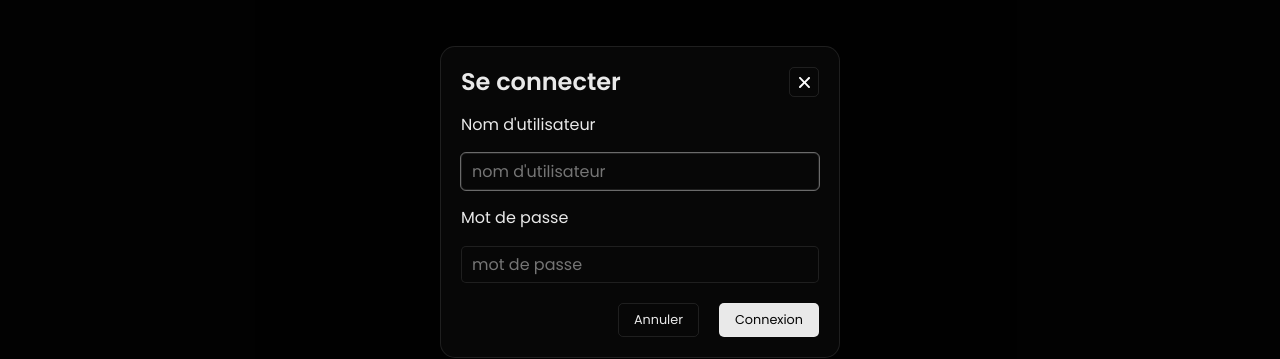
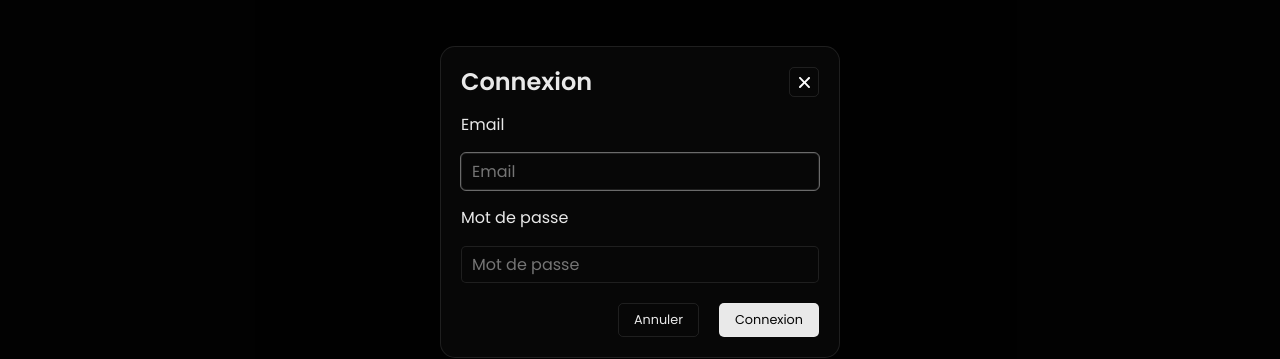
Before and after one commit to Ruben-DC/vueLists, a Vue app: page / in a window 1280 px wide. Both pictures are taken after a click on the button "Connexion". Shown: the part 198-557 px from the top of the page. Built offline with nearby package versions, Linux system fonts and the light colour scheme; no server answers.

Commit message:
Refactor login and signup modals

```diff
--- a/src/components/modal/LoginModal.vue
+++ b/src/components/modal/LoginModal.vue
@@ -1,24 +1,34 @@
 <script setup>
 import Modal from './ModalComponent.vue';
 import { ref, watchEffect } from 'vue';
+import { useAuthStore } from '@/stores/authStore';
+
+const authStore = useAuthStore();
 
 const modalInstance = ref(null);
-const usernameInput = ref(null);
-const username = ref('');
+const emailInput = ref(null);
+const email = ref('');
 const password = ref('');
 
-const handleCancel = () => {
-	username.value = '';
+const clearModal = () => {
+	email.value = '';
+	password.value = '';
 	modalInstance.value.closeModal();
 };
 
-const handleLogin = () => {
-	console.log('login');
+const handleCancel = () => {
+	clearModal();
+};
+
+const logIn = () => {
+	authStore.logIn(email.value, password.value);
+
+	clearModal();
 };
 
 watchEffect(() => {
-	if (usernameInput.value) {
-		usernameInput.value.focus();
+	if (emailInput.value) {
+		emailInput.value.focus();
 	}
 });
 </script>
@@ -29,19 +39,19 @@ watchEffect(() => {
 			<button class="modal__open-button" @click="modalInstance.openModal">Connexion</button>
 		</template>
 
-		<template #title> Se connecter </template>
+		<template #title> Connexion </template>
 
 		<template #content>
-			<label for="userName">Nom d'utilisateur</label>
+			<label for="email">Email</label>
 			<input
 				class="modal__input"
-				id="userName"
+				id="email"
 				type="text"
-				placeholder="nom d'utilisateur"
-				@keyup.enter="handleLogin"
+				placeholder="Email"
+				@keyup.enter="logIn"
 				@keyup.escape="handleCancel"
-				v-model="username"
-				ref="usernameInput"
+				v-model="email"
+				ref="emailInput"
 			/>
 
 			<label for="password">Mot de passe</label>
@@ -50,15 +60,15 @@ watchEffect(() => {
 				id="password"
 				type="password"
 				v-model="password"
-				placeholder="mot de passe"
-				@keyup.enter="handleLogin"
+				placeholder="Mot de passe"
+				@keyup.enter="logIn"
 				@keyup.escape="handleCancel"
 			/>
 		</template>
 
 		<template #actions>
 			<button class="modal__cancel-button" @click="handleCancel">Annuler</button>
-			<button class="modal__submit-button" @click="handleLogin">Connexion</button>
+			<button class="modal__submit-button" @click="logIn">Connexion</button>
 		</template>
 	</Modal>
 </template>
--- a/src/components/modal/SignUpModal.vue
+++ b/src/components/modal/SignUpModal.vue
@@ -1,38 +1,29 @@
 <script setup>
 import Modal from './ModalComponent.vue';
 import { ref, watchEffect } from 'vue';
-import { supabase } from '../../lib/supabaseClient';
+import { useAuthStore } from '@/stores/authStore';
+
+const authStore = useAuthStore();
 
 const modalInstance = ref(null);
 const emailInput = ref(null);
 const email = ref('');
 const password = ref('');
 
-const handleCancel = () => {
+const clearModal = () => {
 	email.value = '';
+	password.value = '';
 	modalInstance.value.closeModal();
 };
 
-const handleRegister = async () => {
-	console.log(`registering ${email.value}`);
+const handleCancel = () => {
+	clearModal();
+};
 
-	try {
-		const { data, error } = await supabase.auth.signUp({
-			email: email.value,
-			password: password.value
-		});
+const signUp = async () => {
+	authStore.signUp(email.value, password.value);
 
-		if (error) {
-			throw error;
-		}
-
-		console.log(data);
-
-		email.value = '';
-		modalInstance.value.closeModal();
-	} catch (error) {
-		console.log(error);
-	}
+	clearModal();
 };
 
 watchEffect(() => {
@@ -51,33 +42,33 @@ watchEffect(() => {
 		<template #title> Inscription </template>
 
 		<template #content>
+			<form @submit.prevent="signUp" @keyup.escape="handleCancel">
 				<label for="email">Email</label>
 				<input
-				class="modal__input"
+					@keyup.enter="signUp"
+					v-model="email"
 					id="email"
 					type="text"
 					placeholder="Email"
-				@keyup.enter="handleRegister"
-				@keyup.escape="handleCancel"
-				v-model="email"
 					ref="emailInput"
+					class="modal__input"
 				/>
 
 				<label for="password">Mot de passe</label>
 				<input
-				class="modal__input"
+					@keyup.enter="signUp"
+					v-model="password"
 					id="password"
 					type="password"
-				v-model="password"
-				placeholder="mot de passe"
-				@keyup.enter="handleRegister"
-				@keyup.escape="handleCancel"
+					placeholder="Mot de passe"
+					class="modal__input"
 				/>
+			</form>
 		</template>
 
 		<template #actions>
 			<button class="modal__cancel-button" @click="handleCancel">Annuler</button>
-			<button class="modal__submit-button" @click="handleRegister">Créer le compte</button>
+			<button class="modal__submit-button" @click="signup">Créer le compte</button>
 		</template>
 	</Modal>
 </template>
@@ -121,4 +112,12 @@ watchEffect(() => {
 		background: $hover-grey;
 	}
 }
+
+form {
+	display: flex;
+	flex-direction: column;
+	gap: 20px;
+
+	width: 100%;
+}
 </style>
```
Lines whose indentation alone changed are shown as unchanged.
